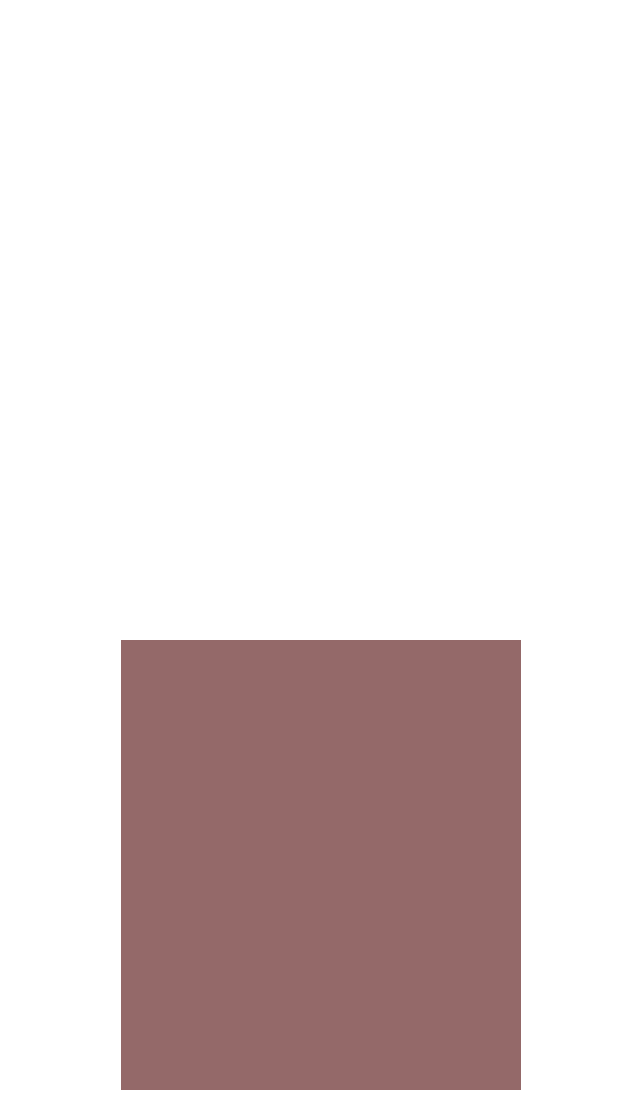
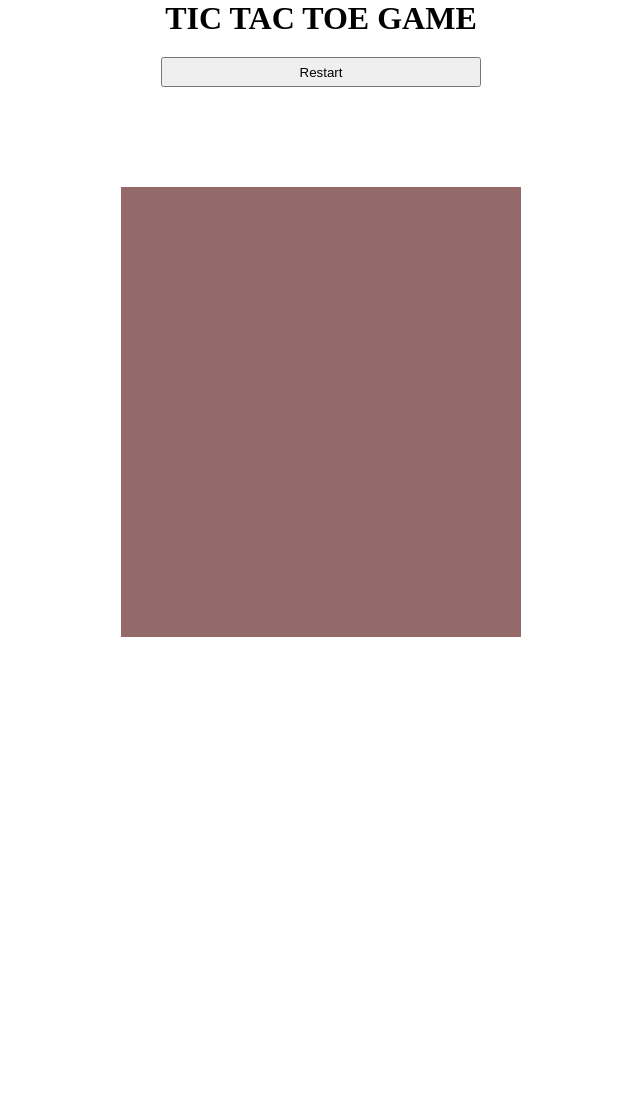
Before and after one commit to Billans99/tic-tac-toe-project-javascript, a plain HTML site: page index.html in a window 1280 px wide. Shown: the top 1093 px of the page, without its empty margins (319-959 px from the left). After the commit the page ends 800 px from the top, so only its background shows below. Drawn offline with Linux system fonts and the light colour scheme.

Commit message:
Added H1 header to game and centered

```diff
--- a/index.html
+++ b/index.html
@@ -7,6 +7,13 @@
     <link rel="stylesheet" href="styles.css"/>
 </head>
 <body>
+    <!-- TIC TAC TOE Header -->
+    <div class="container">
+        <h1>TIC TAC TOE GAME</h1>
+        <button id="restart-btn">Restart</button>
+
+    </div>
+
     <!-- table is the table which the game is played -->
     <div class="table"></div>
 
--- a/styles.css
+++ b/styles.css
@@ -14,9 +14,20 @@ body {
     height: 100%;
 }
 
+h1 {
+    text-align: center;
+}
+
+button {
+  display: block;
+  margin: 20px auto;
+  width: 25%;
+  height: 30px;
+}
+
 .table {
 background: rgb(148, 105, 105);
-margin: 50% auto;
+margin: 100px auto;
 height: 450px;
 width: 400px;
 }
```
